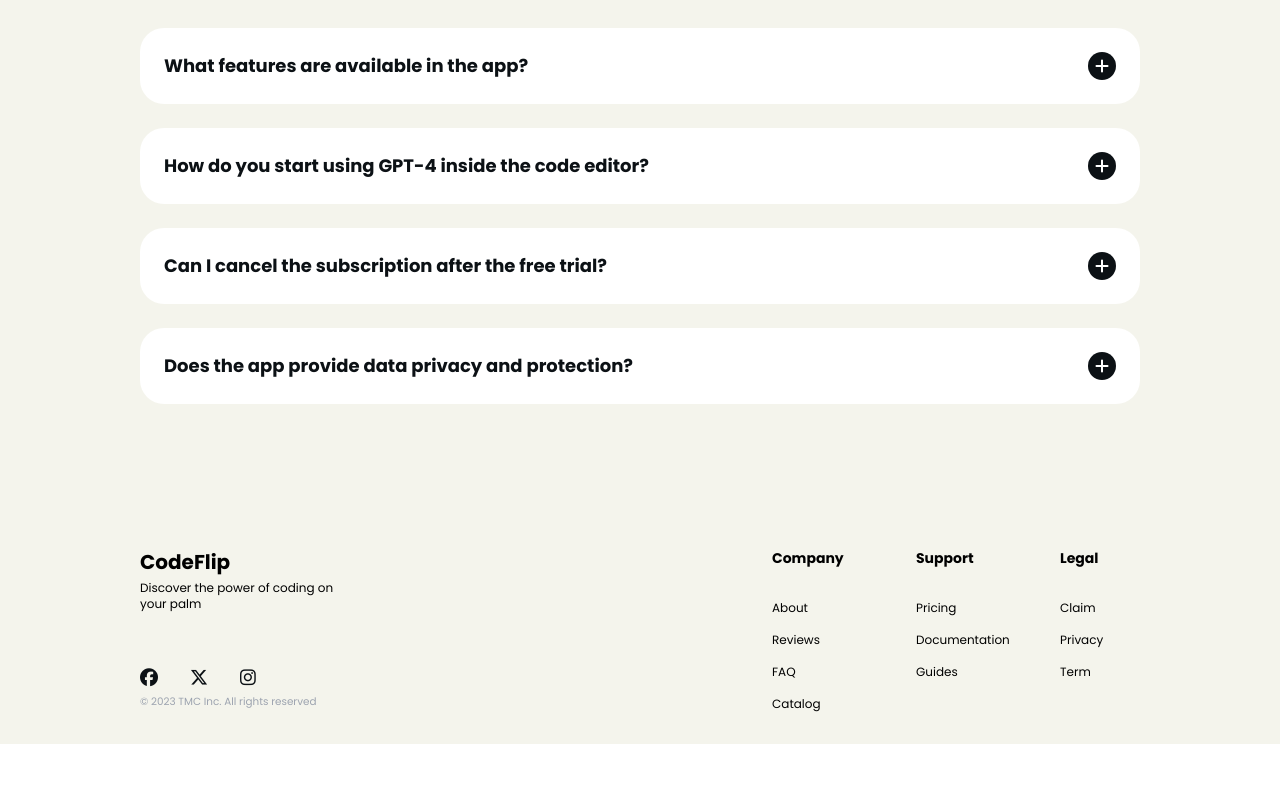
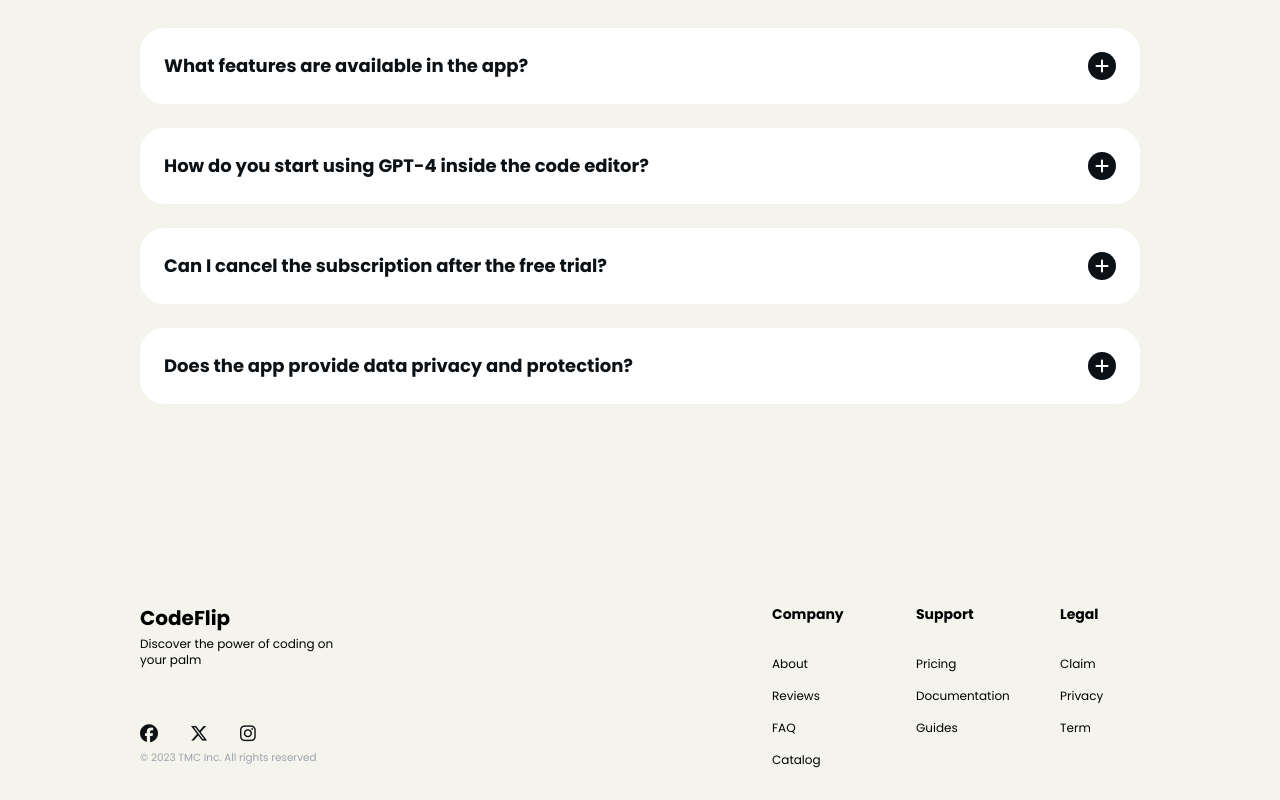
Before and after one commit to tomchan123/svelte-ui, a SvelteKit app: page /codeflip in a window 1280 px wide. Shown: the part 3068-3868 px from the top of the page. Before the commit the page ends 3812 px from the top, so only its background shows below. Built offline with nearby package versions, Linux system fonts and the light colour scheme.

Commit message:
add height limit for faq

```diff
--- a/src/routes/codeflip/+page.svelte
+++ b/src/routes/codeflip/+page.svelte
@@ -117,7 +117,7 @@
 		<!-- FAQ -->
 		<section class="mt-36">
 			<Title>FAQ</Title>
-			<div class="flex flex-col mt-10 space-y-6">
+			<div class="flex flex-col mt-10 space-y-6 h-[32rem]">
 				<Accordion question="What features are available in the app?" />
 				<Accordion
 					question="How do you start using GPT-4 inside the code editor?"
@@ -132,7 +132,7 @@
 		</section>
 
 		<!-- Footer -->
-		<footer class="pt-36 pb-8 flex w-full justify-between">
+		<footer class="pt-16 pb-8 flex w-full justify-between">
 			<Footer />
 		</footer>
 	</div>
```
